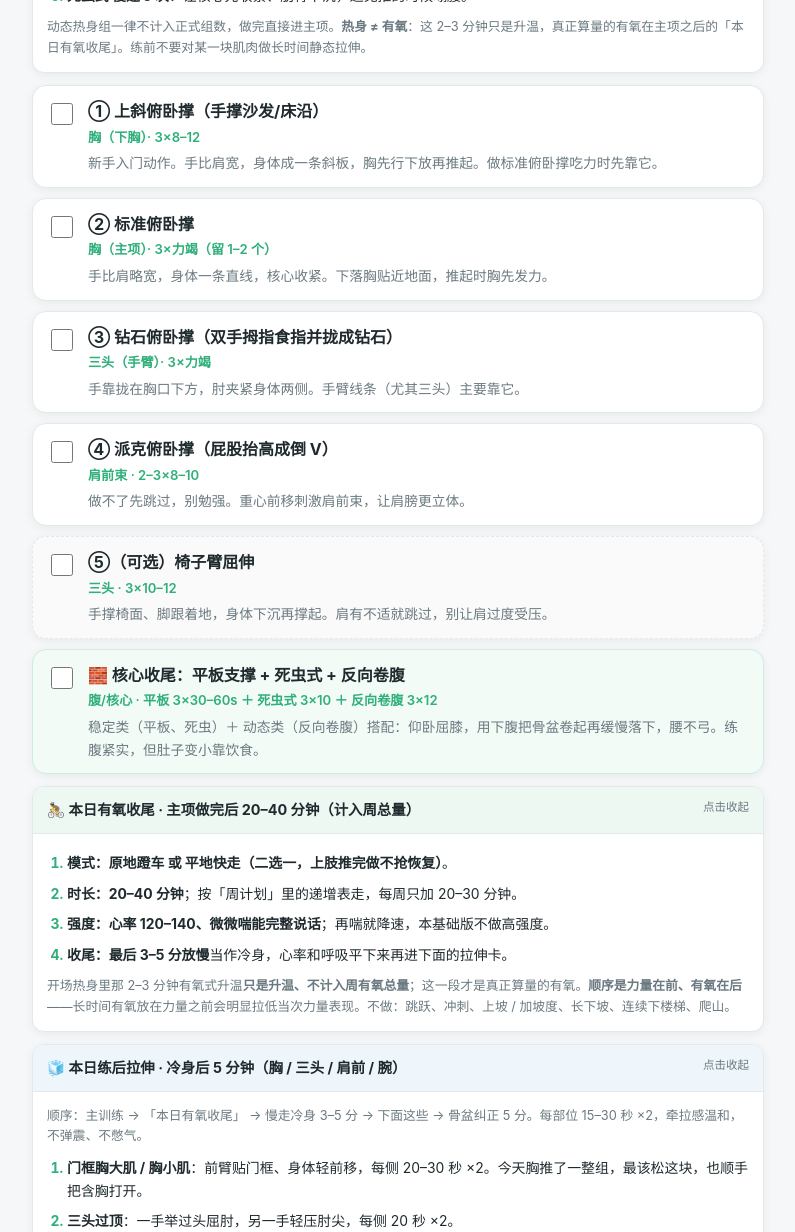
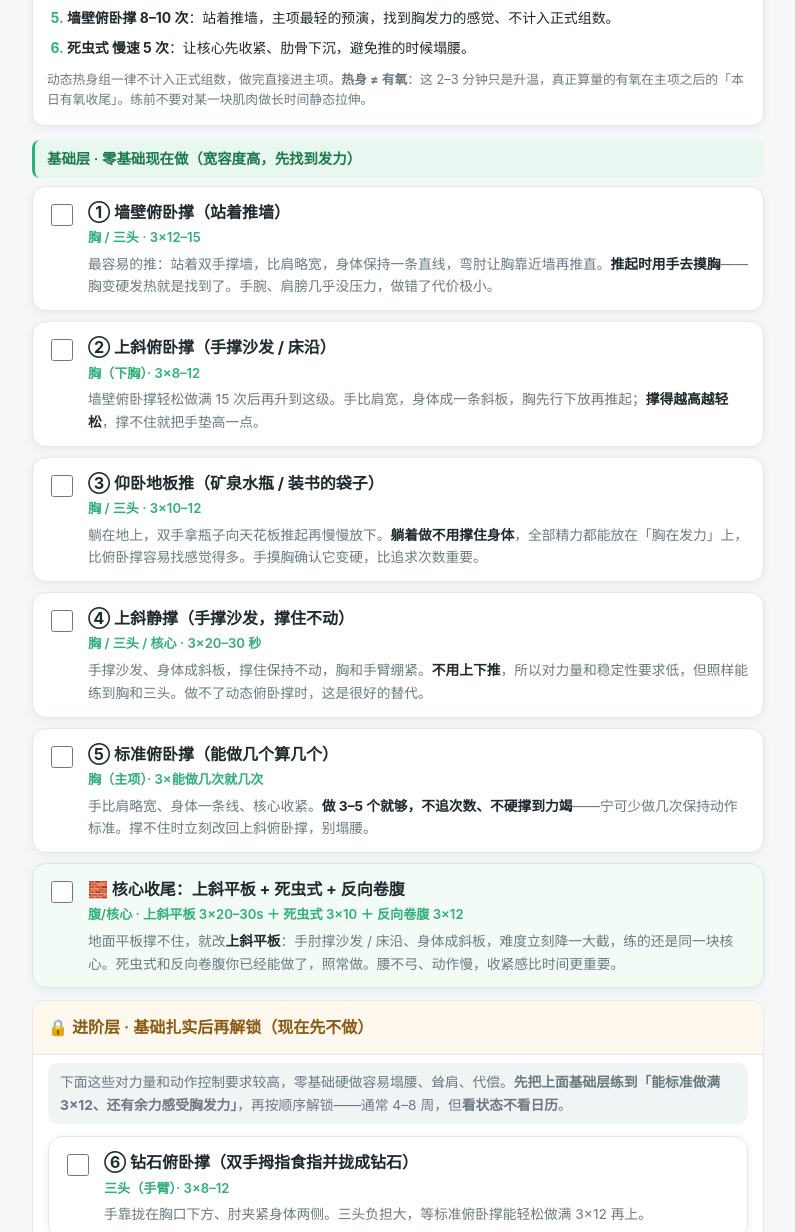
Before and after one commit to zane-liu6688/home-workout-plan, a plain HTML site: page index.html in a window 1280 px wide. Shown: the part 2972-4204 px from the top of the page, without its empty margins (242-1037 px from the left). Drawn offline with Linux system fonts and the light colour scheme.

Commit message:
feat: A 推日分基础层与进阶层，新增墙壁俯卧撑/仰卧推/上斜静撑/上斜平板，进阶动作保留待解锁

```diff
--- a/assets/css/style.css
+++ b/assets/css/style.css
@@ -324,3 +324,7 @@ td.mid{color:#c9821a;font-weight:700}
 /* ===== 蛋白档位说明 ===== */
 .prot-hint{background:#eef8f3;border-left:3px solid var(--accent);font-size:.86rem;line-height:1.75;margin:0 0 12px;padding:10px 12px}
 .prot-hint b{color:var(--ink)}
+
+/* ===== 推日进阶层折叠卡 ===== */
+.tier-adv>summary{background:#fff8ee;color:#8a5a12}
+.tier-adv .fold-body>.ex-list{margin-top:12px}
--- a/index.html
+++ b/index.html
@@ -150,7 +150,7 @@
 <!-- ============ 推日 A ============ -->
 <section id="dayA" class="sec">
   <h2>🤲 A 推日 · 胸 / 三头(手臂) / 肩前 / 核心</h2>
-  <p class="lead">自重为主，可加哑铃进阶。胸推时三头自然参与，所以手臂的「三头」放在这天。</p>
+  <p class="lead">分两层：<b>基础层</b>是零基础现在就能做的（墙壁俯卧撑、上斜、仰卧推等，宽容度高、容易找到胸发力）；<b>进阶层</b>留着以后基础扎实了再解锁（标准俯卧撑、钻石、派克、椅子臂屈伸、地面平板）。<b>不用全做完</b>——基础层里挑当天能标准完成的 4–5 个即可。胸推时三头自然参与，所以「三头」放在这天。</p>
   <details class="day-io io-warm" open>
     <summary>🔥 本日热身 · 练前 5 分钟（只针对今天推的部位）</summary>
     <div class="io-body">
@@ -159,62 +159,105 @@
         <li><b>肩关节绕环 + 手臂交叉摆臂</b>：前后各 10 圈、摆臂 15 次，先把肩和胸活动开。</li>
         <li><b>靠墙滑动 10 次</b>：背贴墙、手臂沿墙面上下滑，唤醒前锯肌与肩胛稳定，推之前先让肩胛贴得住。</li>
         <li><b>撑墙推 15 次 + 腕部准备</b>：腕关节绕环、掌根压墙 20 秒 ×2；俯卧撑撑地会用到手腕，先给它做准备。</li>
-        <li><b>上斜俯卧撑 半幅 5–8 次</b>：主项的轻量预演，幅度减半、不计入正式组数。</li>
+        <li><b>墙壁俯卧撑 8–10 次</b>：站着推墙，主项最轻的预演，找到胸发力的感觉、不计入正式组数。</li>
         <li><b>死虫式 慢速 5 次</b>：让核心先收紧、肋骨下沉，避免推的时候塌腰。</li>
       </ol>
       <p class="io-note">动态热身组一律不计入正式组数，做完直接进主项。<b>热身 ≠ 有氧</b>：这 2–3 分钟只是升温，真正算量的有氧在主项之后的「本日有氧收尾」。练前不要对某一块肌肉做长时间静态拉伸。</p>
     </div>
   </details>
+  <div class="tier-label t1">基础层 · 零基础现在做（宽容度高，先找到发力）</div>
   <div class="ex-list">
+    <div class="ex" data-ex="a7" data-group="A">
+      <label class="chk"><input type="checkbox" data-id="a7"><span></span></label>
+      <div class="ex-body">
+        <div class="ex-name">① 墙壁俯卧撑（站着推墙）</div>
+        <div class="ex-meta">胸 / 三头 · 3×12–15</div>
+        <div class="ex-tip">最容易的推：站着双手撑墙，比肩略宽，身体保持一条直线，弯肘让胸靠近墙再推直。<b>推起时用手去摸胸</b>——胸变硬发热就是找到了。手腕、肩膀几乎没压力，做错了代价极小。</div>
+      </div>
+    </div>
     <div class="ex" data-ex="a1" data-group="A">
       <label class="chk"><input type="checkbox" data-id="a1"><span></span></label>
       <div class="ex-body">
-        <div class="ex-name">① 上斜俯卧撑（手撑沙发/床沿）</div>
+        <div class="ex-name">② 上斜俯卧撑（手撑沙发 / 床沿）</div>
         <div class="ex-meta">胸（下胸）· 3×8–12</div>
-        <div class="ex-tip">新手入门动作。手比肩宽，身体成一条斜板，胸先行下放再推起。做标准俯卧撑吃力时先靠它。</div>
+        <div class="ex-tip">墙壁俯卧撑轻松做满 15 次后再升到这级。手比肩宽，身体成一条斜板，胸先行下放再推起；<b>撑得越高越轻松</b>，撑不住就把手垫高一点。</div>
+      </div>
+    </div>
+    <div class="ex" data-ex="a8" data-group="A">
+      <label class="chk"><input type="checkbox" data-id="a8"><span></span></label>
+      <div class="ex-body">
+        <div class="ex-name">③ 仰卧地板推（矿泉水瓶 / 装书的袋子）</div>
+        <div class="ex-meta">胸 / 三头 · 3×10–12</div>
+        <div class="ex-tip">躺在地上，双手拿瓶子向天花板推起再慢慢放下。<b>躺着做不用撑住身体</b>，全部精力都能放在「胸在发力」上，比俯卧撑容易找感觉得多。手摸胸确认它变硬，比追求次数重要。</div>
+      </div>
+    </div>
+    <div class="ex" data-ex="a9" data-group="A">
+      <label class="chk"><input type="checkbox" data-id="a9"><span></span></label>
+      <div class="ex-body">
+        <div class="ex-name">④ 上斜静撑（手撑沙发，撑住不动）</div>
+        <div class="ex-meta">胸 / 三头 / 核心 · 3×20–30 秒</div>
+        <div class="ex-tip">手撑沙发、身体成斜板，撑住保持不动，胸和手臂绷紧。<b>不用上下推</b>，所以对力量和稳定性要求低，但照样能练到胸和三头。做不了动态俯卧撑时，这是很好的替代。</div>
       </div>
     </div>
     <div class="ex" data-ex="a2" data-group="A">
       <label class="chk"><input type="checkbox" data-id="a2"><span></span></label>
       <div class="ex-body">
-        <div class="ex-name">② 标准俯卧撑</div>
-        <div class="ex-meta">胸（主项）· 3×力竭（留 1–2 个）</div>
-        <div class="ex-tip">手比肩略宽，身体一条直线，核心收紧。下落胸贴近地面，推起时胸先发力。</div>
+        <div class="ex-name">⑤ 标准俯卧撑（能做几个算几个）</div>
+        <div class="ex-meta">胸（主项）· 3×能做几次就几次</div>
+        <div class="ex-tip">手比肩略宽、身体一条线、核心收紧。<b>做 3–5 个就够，不追次数、不硬撑到力竭</b>——宁可少做几次保持动作标准。撑不住时立刻改回上斜俯卧撑，别塌腰。</div>
       </div>
     </div>
+    <div class="ex core" data-ex="a6" data-group="A">
+      <label class="chk"><input type="checkbox" data-id="a6"><span></span></label>
+      <div class="ex-body">
+        <div class="ex-name">🧱 核心收尾：上斜平板 + 死虫式 + 反向卷腹</div>
+        <div class="ex-meta">腹/核心 · 上斜平板 3×20–30s ＋ 死虫式 3×10 ＋ 反向卷腹 3×12</div>
+        <div class="ex-tip">地面平板撑不住，就改<b>上斜平板</b>：手肘撑沙发 / 床沿、身体成斜板，难度立刻降一大截，练的还是同一块核心。死虫式和反向卷腹你已经能做了，照常做。腰不弓、动作慢，收紧感比时间更重要。</div>
+      </div>
+    </div>
+  </div>
+
+  <details class="fold-card tier-adv" open>
+    <summary>🔒 进阶层 · 基础扎实后再解锁（现在先不做）</summary>
+    <div class="fold-body">
+      <p class="note">下面这些对力量和动作控制要求较高，零基础硬做容易塌腰、耸肩、代偿。<b>先把上面基础层练到「能标准做满 3×12、还有余力感受胸发力」</b>，再按顺序解锁——通常 4–8 周，但<b>看状态不看日历</b>。</p>
+      <div class="ex-list">
         <div class="ex" data-ex="a3" data-group="A">
           <label class="chk"><input type="checkbox" data-id="a3"><span></span></label>
           <div class="ex-body">
-        <div class="ex-name">③ 钻石俯卧撑（双手拇指食指并拢成钻石）</div>
-        <div class="ex-meta">三头（手臂）· 3×力竭</div>
-        <div class="ex-tip">手靠拢在胸口下方，肘夹紧身体两侧。手臂线条（尤其三头）主要靠它。</div>
+            <div class="ex-name">⑥ 钻石俯卧撑（双手拇指食指并拢成钻石）</div>
+            <div class="ex-meta">三头（手臂）· 3×8–12</div>
+            <div class="ex-tip">手靠拢在胸口下方、肘夹紧身体两侧。三头负担大，等标准俯卧撑能轻松做满 3×12 再上。</div>
           </div>
         </div>
         <div class="ex" data-ex="a4" data-group="A">
           <label class="chk"><input type="checkbox" data-id="a4"><span></span></label>
           <div class="ex-body">
-        <div class="ex-name">④ 派克俯卧撑（屁股抬高成倒 V）</div>
+            <div class="ex-name">⑦ 派克俯卧撑（屁股抬高成倒 V）</div>
             <div class="ex-meta">肩前束 · 2–3×8–10</div>
-        <div class="ex-tip">做不了先跳过，别勉强。重心前移刺激肩前束，让肩膀更立体。</div>
+            <div class="ex-tip">重心前移刺激肩前束。肩膀和手腕要有一定的承重基础再做，做不了就跳过。</div>
           </div>
         </div>
         <div class="ex opt" data-ex="a5" data-group="A">
           <label class="chk"><input type="checkbox" data-id="a5"><span></span></label>
           <div class="ex-body">
-        <div class="ex-name">⑤（可选）椅子臂屈伸</div>
+            <div class="ex-name">⑧（可选）椅子臂屈伸</div>
             <div class="ex-meta">三头 · 3×10–12</div>
-        <div class="ex-tip">手撑椅面、脚跟着地，身体下沉再撑起。肩有不适就跳过，别让肩过度受压。</div>
+            <div class="ex-tip">手撑椅面、脚跟着地，身体下沉再撑起。这个动作对肩不友好，<b>肩有不适直接跳过</b>，用仰卧地板推练三头就够。</div>
           </div>
         </div>
-    <div class="ex core" data-ex="a6" data-group="A">
-      <label class="chk"><input type="checkbox" data-id="a6"><span></span></label>
+        <div class="ex opt" data-ex="a10" data-group="A">
+          <label class="chk"><input type="checkbox" data-id="a10"><span></span></label>
           <div class="ex-body">
-        <div class="ex-name">🧱 核心收尾：平板支撑 + 死虫式 + 反向卷腹</div>
-        <div class="ex-meta">腹/核心 · 平板 3×30–60s ＋ 死虫式 3×10 ＋ 反向卷腹 3×12</div>
-        <div class="ex-tip">稳定类（平板、死虫）＋ 动态类（反向卷腹）搭配：仰卧屈膝，用下腹把骨盆卷起再缓慢落下，腰不弓。练腹紧实，但肚子变小靠饮食。</div>
+            <div class="ex-name">⑨（可选）地面平板支撑</div>
+            <div class="ex-meta">核心 · 3×20–40 秒</div>
+            <div class="ex-tip">上斜平板能轻松撑满 30 秒后，再降到地面版本。手腕和核心都更吃力，别急着上。</div>
           </div>
         </div>
       </div>
+      <p class="note">解锁顺序：钻石 → 派克 → 椅子臂屈伸 / 地面平板（后两个按肩和手腕状态选）。每解锁一个先做 1 组试水，两天没不适再加到 3 组；出现不适退回基础层，重新稳定 2 周。</p>
+    </div>
+  </details>
 
   <details class="day-io io-cardio" open>
     <summary>🚴 本日有氧收尾 · 主项做完后 20–40 分钟（计入周总量）</summary>
```
Lines whose indentation alone changed are shown as unchanged.
